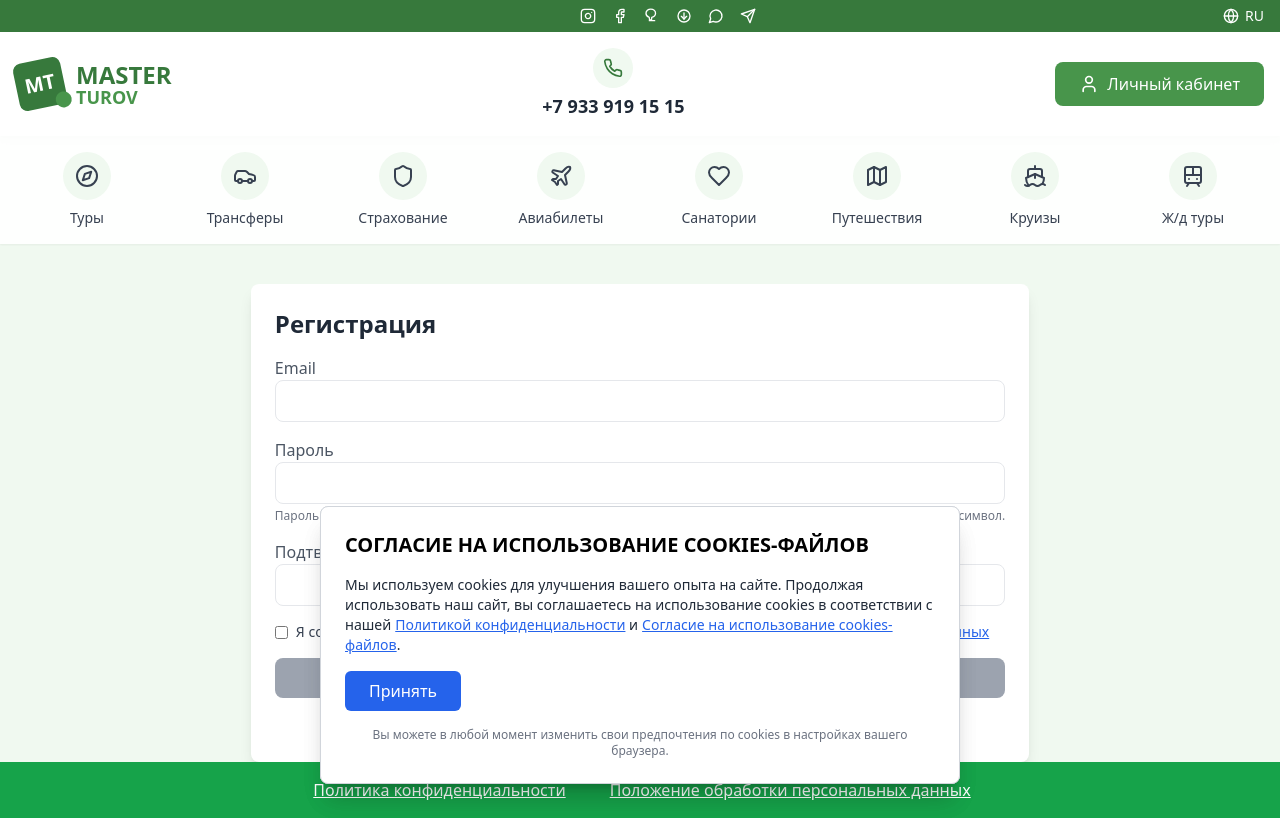
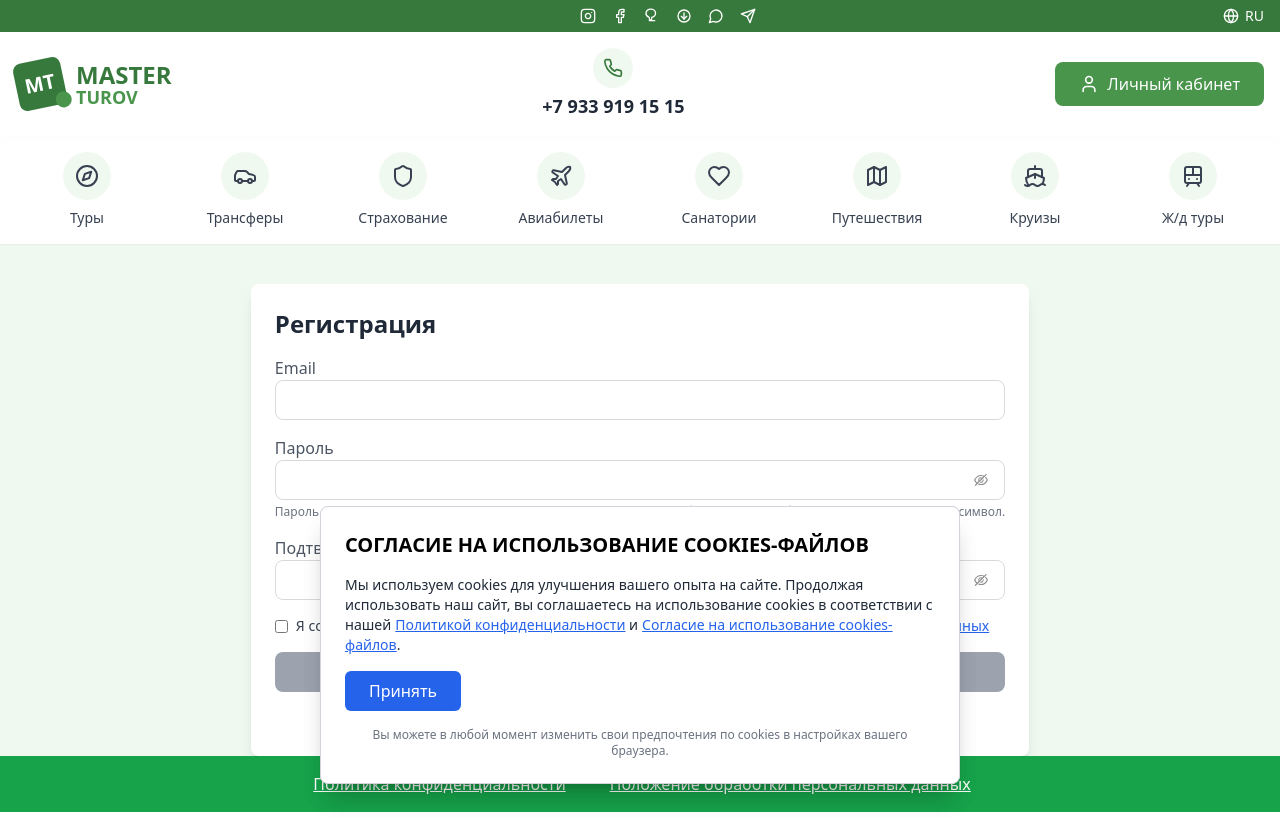
Before and after one commit to AndreiXaker/SalesTour, a React (Vite) app: page /register in a window 1280 px wide. Built offline with nearby package versions, Linux system fonts and the light colour scheme.

Commit message:
add eye for password

```diff
--- a/package.json
+++ b/package.json
@@ -10,6 +10,7 @@
     "preview": "vite preview"
   },
   "dependencies": {
+    "antd": "^5.24.6",
     "axios": "^1.7.9",
     "i18next": "^23.10.1",
     "i18next-browser-languagedetector": "^7.2.0",
--- a/src/pages/LoginPage.tsx
+++ b/src/pages/LoginPage.tsx
@@ -3,6 +3,7 @@ import { Link, useNavigate, useSearchParams } from "react-router-dom";
 import CookieConsent from "../components/Cookie";
 import { activateUser, loginUser, getUserInfo } from "../api/api";
 import useAuthStore from "../store/authStore";
+import { Input } from "antd";
 
 export const LoginPage = () => {
   const [formData, setFormData] = useState({ email: "", password: "" });
@@ -46,7 +47,7 @@ export const LoginPage = () => {
       <form onSubmit={handleSubmit}>
         <div className="mb-4">
           <label className="block text-gray-600">Email</label>
-          <input
+          <Input
             type="email"
             name="email"
             value={formData.email}
@@ -58,7 +59,7 @@ export const LoginPage = () => {
 
         <div className="mb-4">
           <label className="block text-gray-600">Пароль</label>
-          <input
+          <Input.Password
             type="password"
             name="password"
             value={formData.password}
--- a/src/pages/Register.tsx
+++ b/src/pages/Register.tsx
@@ -4,7 +4,7 @@ import { registerUser } from "../api/api";
 import { useState } from "react";
 import { t } from "i18next";
 import axios from "axios";
-
+import { Input } from "antd";
 const RegistrationPage = () => {
   const [formData, setFormData] = useState({
     first_name: "",
@@ -18,6 +18,7 @@ const RegistrationPage = () => {
   const [successMessage, setSuccessMessage] = useState("");
   const [isSubmitting, setIsSubmitting] = useState(false);
   const [isSubmitted, setIsSubmitted] = useState(false);
+
 
   const handleChange = (e: React.ChangeEvent<HTMLInputElement>) => {
     setFormData({ ...formData, [e.target.name]: e.target.value });
@@ -82,7 +83,7 @@ const RegistrationPage = () => {
       <form onSubmit={handleSubmit}>
         <div className="mb-4">
           <label className="block text-gray-600">Email</label>
-          <input
+          <Input
             type="email"
             name="email"
             value={formData.email}
@@ -95,7 +96,7 @@ const RegistrationPage = () => {
 
         <div className="mb-4">
           <label className="block text-gray-600">Пароль</label>
-          <input
+          <Input.Password
             type="password"
             name="password"
             value={formData.password}
@@ -111,7 +112,7 @@ const RegistrationPage = () => {
 
         <div className="mb-4">
           <label className="block text-gray-600">Подтверждение пароля</label>
-          <input
+          <Input.Password
             type="password"
             name="confirmPassword"
             value={formData.confirmPassword}
```
Also changed, not shown: 1 other file (tests, documents, lock files or other folders).
